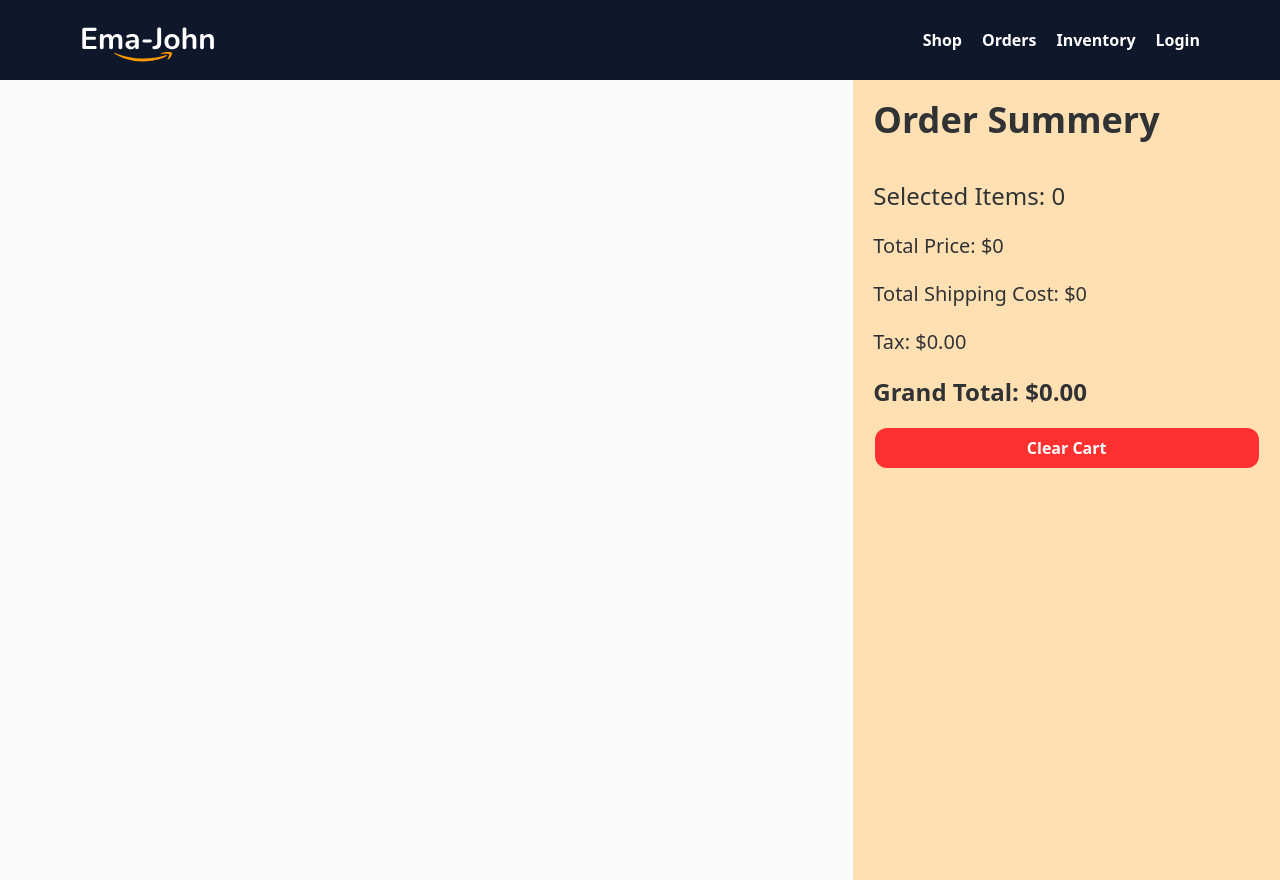
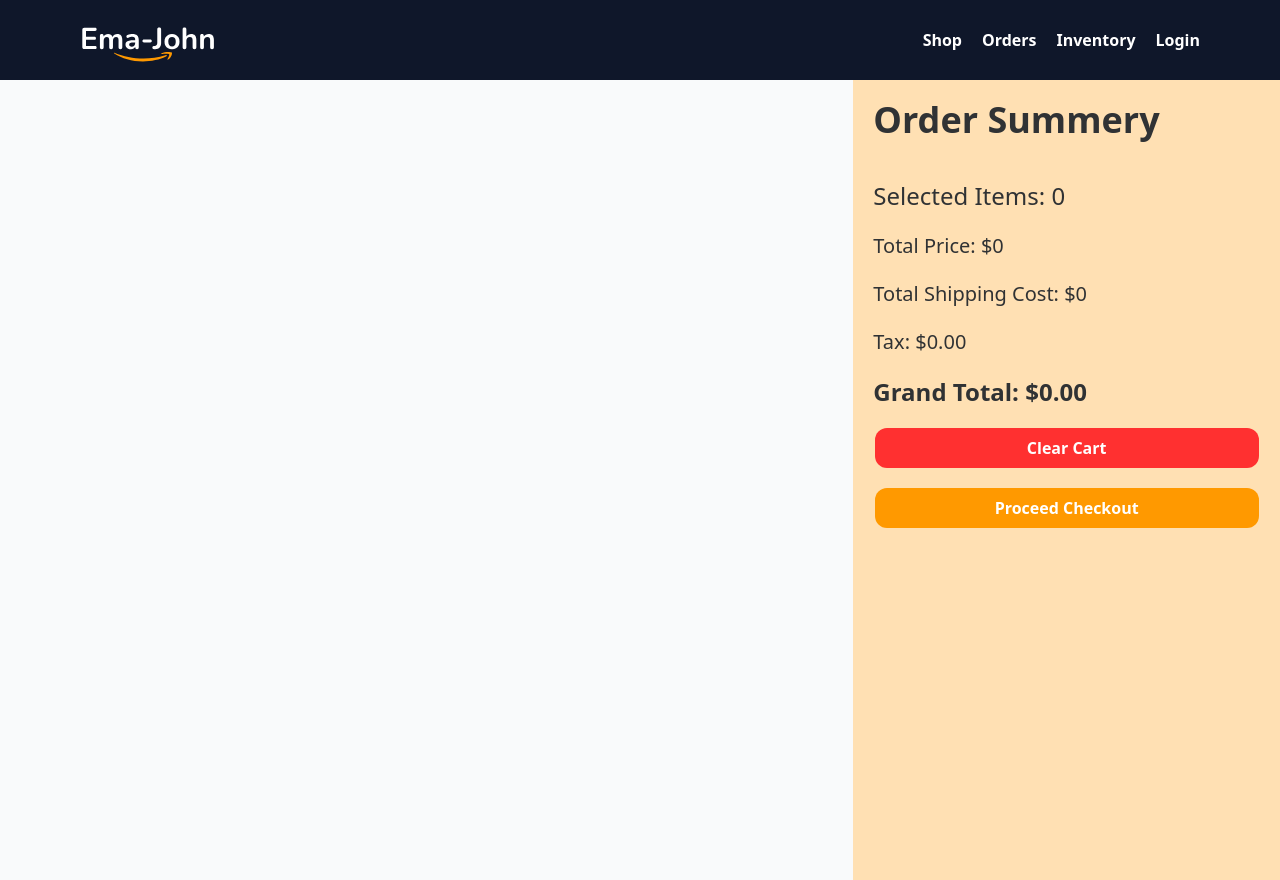
Before and after one commit to HasibUddin1/ema-john-simple, a React (Vite) app: page /orders in a window 1280 px wide. Built offline with nearby package versions, Linux system fonts and the light colour scheme.

Commit message:
added a new button on shop page and orders page

```diff
--- a/src/components/Cart/Cart.jsx
+++ b/src/components/Cart/Cart.jsx
@@ -1,7 +1,7 @@
 import React from 'react';
 import './Cart.css'
 
-const Cart = ({ cart, handleClearCart }) => {
+const Cart = ({ cart, handleClearCart, children }) => {
 
 
     let totalPrice = 0;
@@ -31,6 +31,7 @@ const Cart = ({ cart, handleClearCart }) => {
                 <div className='flex justify-center items-center'>
                     <button onClick={handleClearCart} className='bg-[#FF3030] hover:bg-red-700 ease-in-out duration-200 text-white w-96 py-2 mt-5 font-bold rounded-xl'>Clear Cart</button>
                 </div>
+                {children}
             </div>
         </div>
     );
--- /dev/null
+++ b/src/components/Checkout/Checkout.jsx
@@ -0,0 +1,11 @@
+import React from 'react';
+
+const Checkout = () => {
+    return (
+        <div>
+            <h1 className='text-4xl font-semibold text-center'>Checkout your order here!!!</h1>
+        </div>
+    );
+};
+
+export default Checkout;
--- a/src/components/Orders/Orders.jsx
+++ b/src/components/Orders/Orders.jsx
@@ -1,6 +1,6 @@
 import React, { useState } from 'react';
 import Cart from '../Cart/Cart';
-import { useLoaderData } from 'react-router-dom';
+import { Link, useLoaderData } from 'react-router-dom';
 import ReviewItem from '../ReviewItem/ReviewItem';
 import { deleteShoppingCart, removeFromDb } from '../../utilities/fakedb';
 
@@ -36,7 +36,11 @@ const Orders = () => {
                     <Cart
                         cart={cart}
                         handleClearCart={handleClearCart}
-                    ></Cart>
+                    >
+                        <Link className='flex justify-center items-center' to='/checkout'>
+                            <button className='bg-[#FF9900] hover:bg-orange-500 ease-in-out duration-200 w-96 py-2 text-white font-bold rounded-xl mt-5'>Proceed Checkout</button>
+                        </Link>
+                    </Cart>
                 </div>
             </div>
         </div>
--- a/src/components/Shop/Shop.jsx
+++ b/src/components/Shop/Shop.jsx
@@ -3,6 +3,7 @@ import { addToDb, deleteShoppingCart, getShoppingCart } from '../../utilities/fa
 import Cart from '../Cart/Cart';
 import Product from '../Product/Product';
 import './Shop.css'
+import { Link } from 'react-router-dom';
 
 const Shop = () => {
     const [products, setProducts] = useState([])
@@ -48,7 +49,11 @@ const Shop = () => {
                 <Cart
                     cart={cart}
                     handleClearCart={handleClearCart}
-                ></Cart>
+                >
+                    <Link to='/orders'>
+                        <button className='bg-[#FF9900] hover:bg-orange-500 ease-in-out duration-200 text-white w-96 mt-5 py-2 rounded-xl font-bold'>Review Order</button>
+                    </Link>
+                </Cart>
             </div>
         </div>
     );
--- a/src/main.jsx
+++ b/src/main.jsx
@@ -12,6 +12,7 @@ import Orders from './components/Orders/Orders';
 import Inventory from './components/Inventory/Inventory';
 import Login from './components/Login/Login';
 import cartProductsLoader from './loaders/cartProductsLoader';
+import Checkout from './components/Checkout/Checkout';
 
 const router = createBrowserRouter([
   {
@@ -34,6 +35,10 @@ const router = createBrowserRouter([
       {
         path: 'login',
         element: <Login></Login>
+      },
+      {
+        path: 'checkout',
+        element: <Checkout></Checkout>
       }
     ]
   }
```
